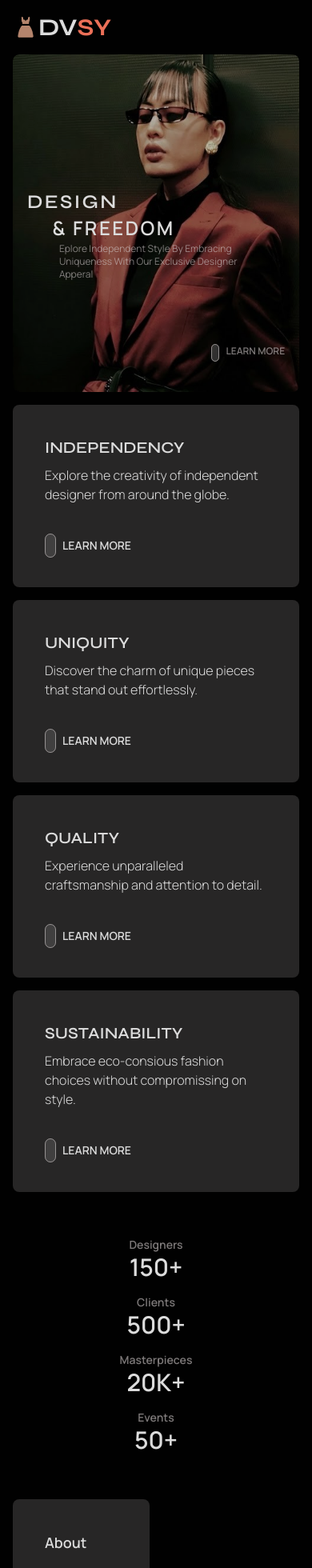
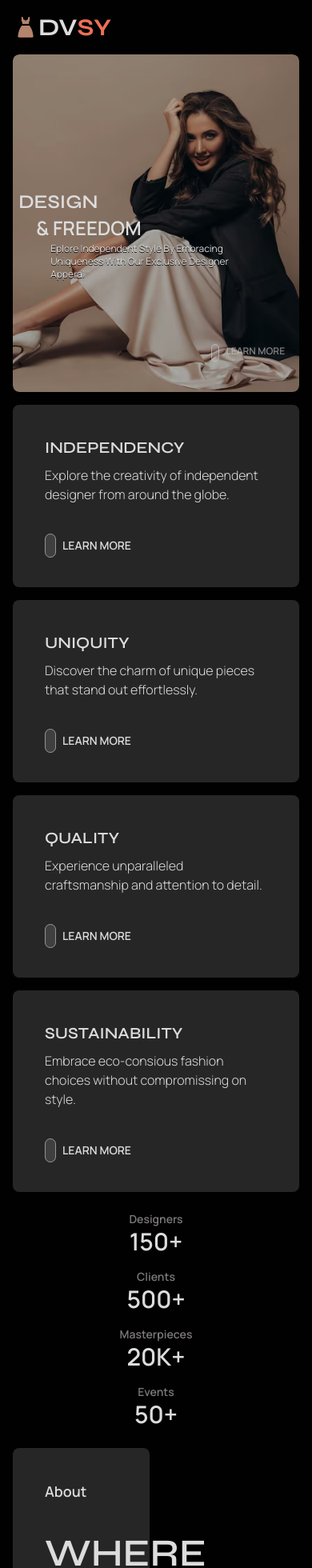
Before and after one commit to AlokKumarYadav2410/dvsy-fashion-ui, a React (Vite) app: page / in a window 390 px wide. Shown: the top 1960 px of the page at 80% size. Built offline with nearby package versions, Linux system fonts and the light colour scheme; some icons are missing.

Commit message:
Hero and stats section completed with responsiveness

```diff
--- a/src/Components/Hero/Hero.jsx
+++ b/src/Components/Hero/Hero.jsx
@@ -1,20 +1,20 @@
 import React from 'react'
-import heroImg from '../../assets/hero.jpg'
+import model from '../../assets/model.avif'
 
 const Hero = () => {
   return (
     <div className='w-full h-[50vh] sm:h-[85vh] relative select-none rounded-lg overflow-hidden'>
       <img
-        src={heroImg}
+        src={model}
         alt="error"
         className="rounded-lg w-full h-full brightness-75 object-cover sm:object-fill"
       />
-      <div className="absolute top-[40%] sm:top-[45%] left-[5%] ">
-        <h1 className="text-2xl sm:text-6xl lg:text-7xl xl:text-8xl text-(--pri-text) font-semibold sm:font-bold tracking-widest font-[syne]">
+      <div className="absolute top-[40%] sm:top-[10%] left-[2%] ">
+        <h1 className="text-2xl sm:text-6xl lg:text-7xl xl:text-8xl text-(--pri-text) font-semibold sm:font-bold font-[syne]">
           DESIGN <br /> &nbsp; &nbsp; <span className='font-[manrope]'>& FREEDOM</span>
         </h1>
 
-        <p className="text-xs sm:text-sm md:text-lg text-(--sec-text) mx-10 sm:mx-38 lg:mt-6 capitalize w-[60vw] sm:w-[40vw] font-[manrope]">
+        <p className="text-xs sm:text-sm md:text-lg text-shadow-black text-shadow-2xs text-(--pri-text) mx-10 sm:mx-24 capitalize w-[60vw] sm:w-[30vw] font-[manrope]">
           Eplore independent style by embracing uniqueness with our
           exclusive designer apperal
         </p>
--- a/src/Components/Stats/Stats.jsx
+++ b/src/Components/Stats/Stats.jsx
@@ -2,7 +2,7 @@ import React from 'react'
 
 const Stats = () => {
   return (
-    <div className='w-full grid grid-cols-1 text-center place-items-center sm:text-left sm:grid-cols-4 gap-4 my-10'>
+    <div className='w-full grid grid-cols-1 text-center place-items-center sm:text-left sm:grid-cols-4 gap-4 my-2 sm:my-10'>
         <div className="flex flex-col">
             <p className='text-sm sm:text-lg lg:text-xl font-semibold text-(--sec-text) font-[manrope]'>Designers</p>
             <h1 className='font-semibold text-3xl lg:text-5xl font-[manrope]'>150+</h1>
```
